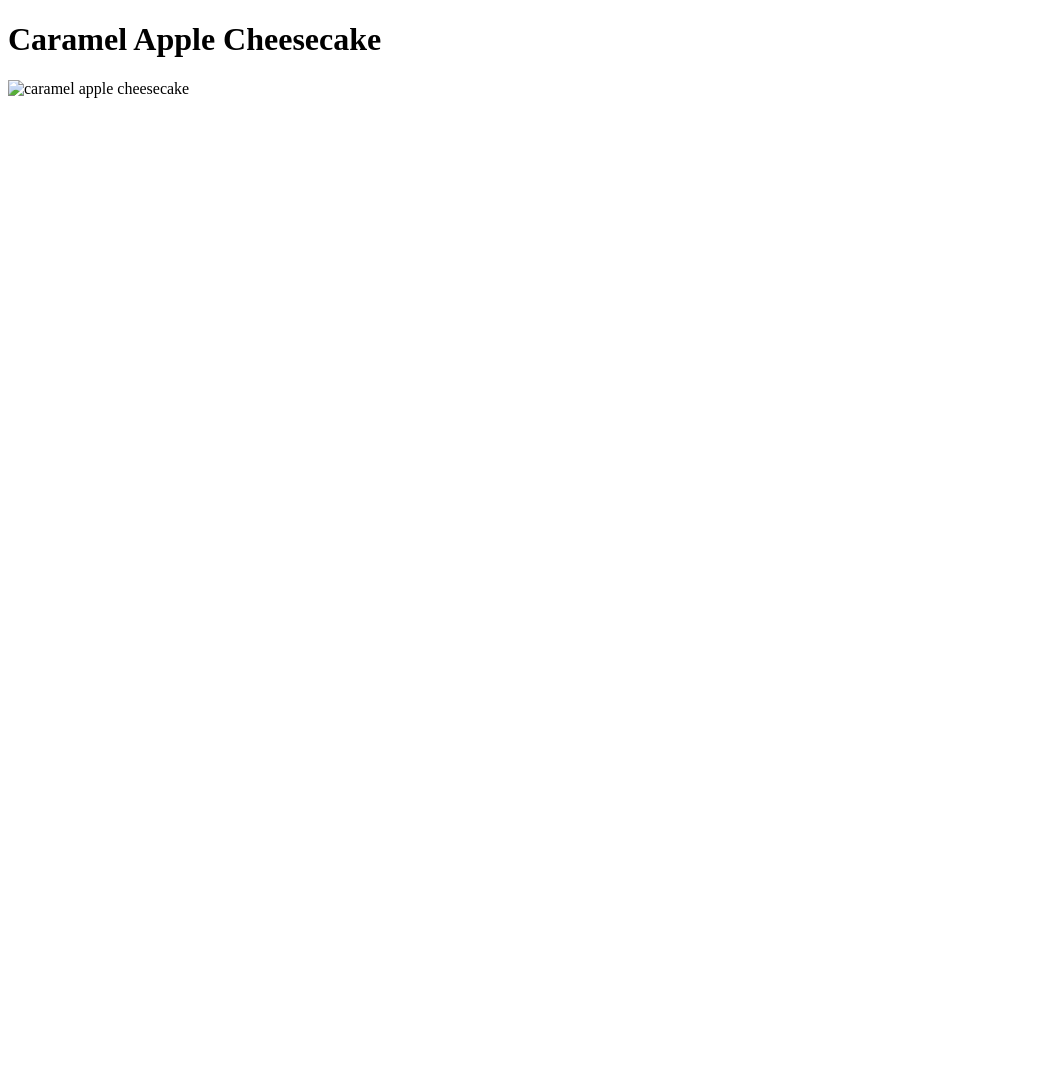
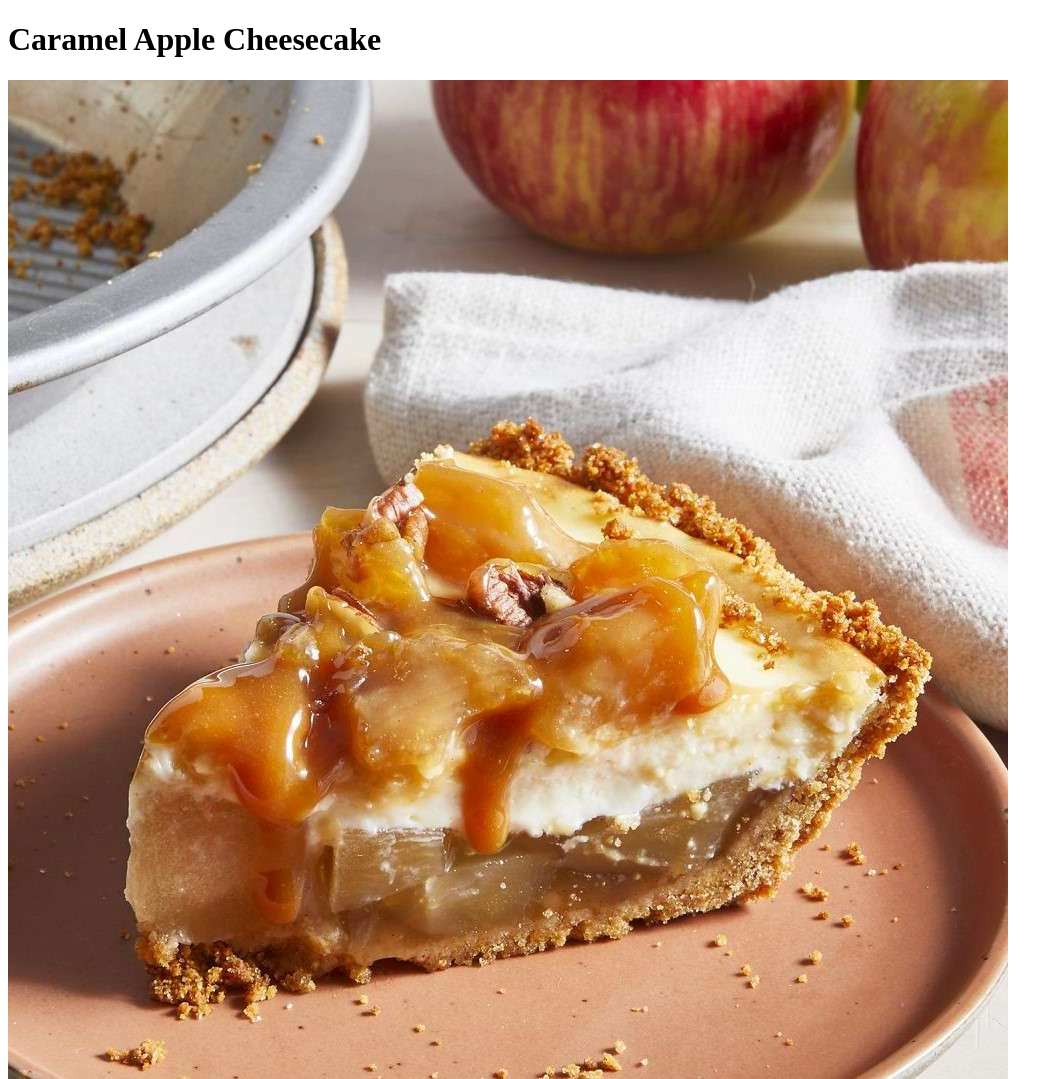
Before and after one commit to murat-yes-i-am/odin-recipes, a plain HTML site: page recipes/caramel-apple-cheesecake.html in a window 1280 px wide. Shown: the whole page, without its empty margins (0-1063 px from the left). Before the commit the page ends 800 px from the top, so only its background shows below. Drawn offline with Linux system fonts and the light colour scheme.

Commit message:
fix: fix image path in img src attribute

```diff
--- a/recipes/caramel-apple-cheesecake.html
+++ b/recipes/caramel-apple-cheesecake.html
@@ -7,6 +7,9 @@
 </head>
 <body>
   <h1>Caramel Apple Cheesecake</h1>
-  <img src="images/8469-apple-cheesecake-with-caramel-sauce-f36446532caa457a934e02d2e5d34d29.jpg" alt="caramel apple cheesecake">
+  <img
+    src="../images/8469-apple-cheesecake-with-caramel-sauce-f36446532caa457a934e02d2e5d34d29.jpg"
+    alt="caramel apple cheesecake"
+  >
 </body>
 </html>
```
Also changed, not shown: recipes/old-fashioned-pancakes.html (+4 -1 lines).
